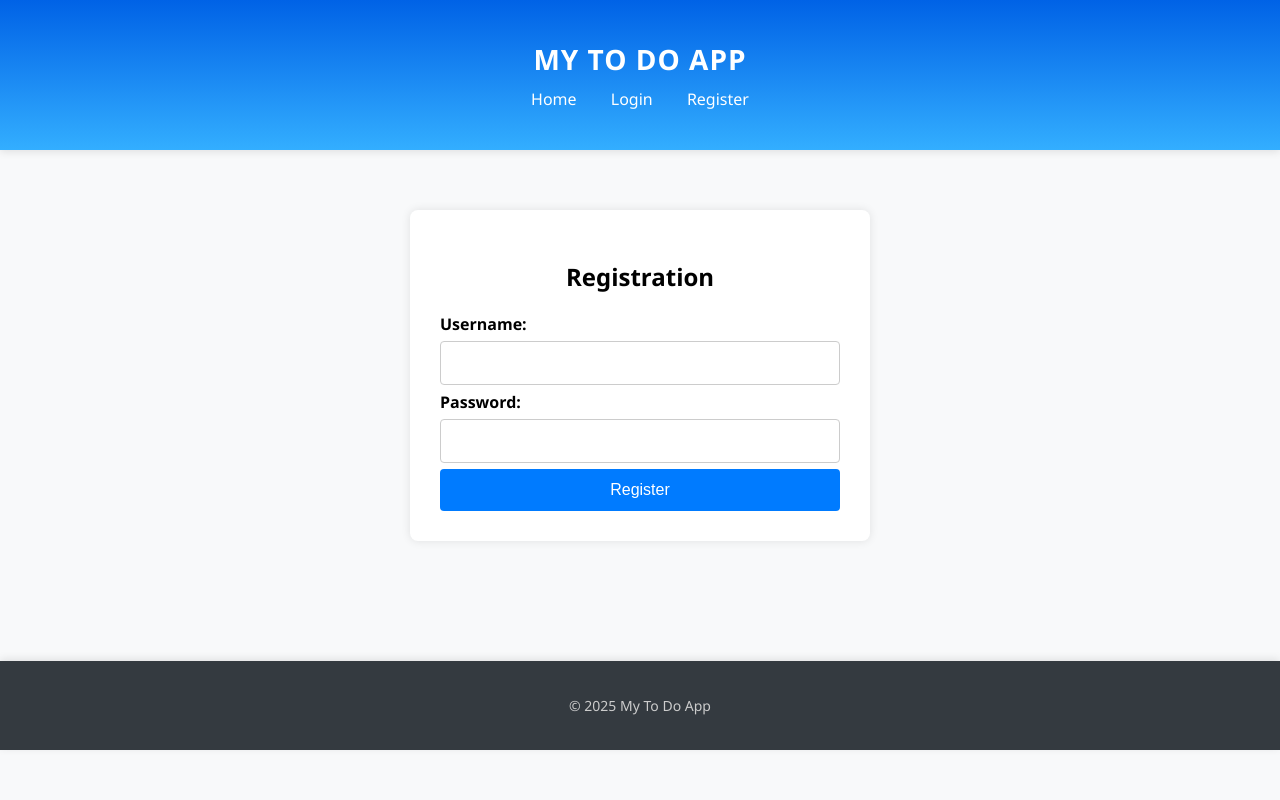
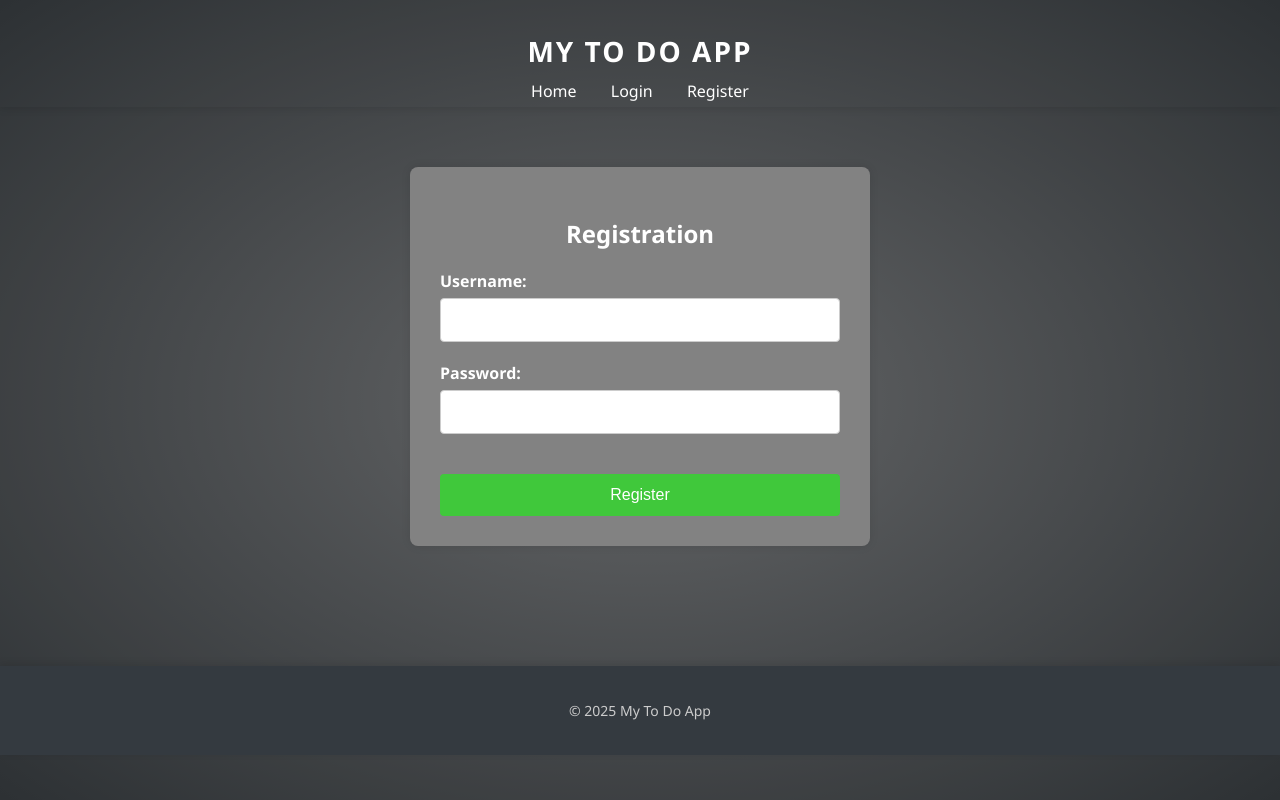
Before and after one commit to rookie-creator/TO-DO-LIST-With-FLASK-, a Flask app: page /register in a window 1280 px wide. Run offline with Flask 3, Linux system fonts and the light colour scheme.

Commit message:
Update style.css

```diff
--- a/app/static/css/style.css
+++ b/app/static/css/style.css
@@ -1,29 +1,43 @@
+body::before {
+    content: "";
+    position: fixed;
+    top: 0; left: 0; right: 0; bottom: 0;
+    background: rgba(0, 0, 0, 0.5);  /* dark overlay */
+    z-index: -1;
+}
+
 body{
     margin :0;
-    font-family: "Segoe UI",'Segoe UI', Tahoma, Geneva, Verdana, sans-serif;
-    background: #f8f9fa;
+    background: radial-gradient(ellipse at center, #cbced1 0%, #5a6268 100%);
+    background-size: cover;
+
+    font-family: 'Segoe UI', Tahoma, Geneva, Verdana, sans-serif;
+    color: white;
+    height: 100vh;
 }
 
 .container{
-    max-width: 800px;
+    max-width: 700px;
     margin: auto;
     padding: 20px;
 
+
 }
 
-header{
-    background: linear-gradient(#0062E6,#33AeFF);
-    color:white;
-    padding:20px 0;
-    box-shadow: 0 2px 8px rgba(0,0,0,0.1);
+header {
+    height: 83px;
+    color: white;
+    padding: 12px 0;
+    box-shadow: 0 2px 8px rgba(0, 0, 0, 0.1);
 }
 
 header h1 {
     margin: 0;
     font-size: 28px;
     text-align: center;
-    letter-spacing: 1px;
+    letter-spacing: 2px;
 }
+
 
 nav{
     text-align: center;
@@ -64,15 +78,16 @@ footer p {
 
 .flash.success{color:green;}
 .flash.danger{color: red;}
-.flash.info{color:blue;}
+.flash.info{color:rgb(228, 228, 228);}
 
 /* login*/
 
 .login-box {
     max-width: 400px;
+
     margin: 40px auto;
     padding: 30px;
-    background-color: white;
+    background-color: rgb(130, 130, 130);
     border-radius: 8px;
     box-shadow: 0 0 10px rgba(0,0,0,0.1);
 
@@ -85,9 +100,10 @@ footer p {
 }
 
 .form-group label{
-    display: block;
+    display: inline-block;
     font-weight: bold;
     margin-bottom: 6px;
+
 
 }
 
@@ -98,12 +114,13 @@ footer p {
     border-radius: 4px;
     border: 1px solid #ccc;
     box-sizing: border-box;
-    margin-bottom: 6px;
+    margin-bottom: 20px;
+    display: inline-block;
 
 }
 
 .btn{
-    background-color: #007bff;
+    background-color: #40c83b;
     color: white;
     border: none;
     padding: 12px;
@@ -111,16 +128,17 @@ footer p {
     font-size: 16px;
     border-radius: 4px;
     cursor: pointer;
+    margin-top: 20px;
 }
 
 .btn:hover {
-    background-color: #0056b3;
+    background-color: #57e947;
 }
 
 .task-box {
-    max-width: 700px;
+    max-width: 800px;
     margin: 40px auto;
-    background-color: white;
+    background-color: rgb(132, 132, 132);
     padding: 25px;
     border-radius: 8px;
     box-shadow: 0 0 10px rgba(0,0,0,0.1);
@@ -135,19 +153,19 @@ footer p {
 
 .task-form input[type="text"] {
     flex: 1;
-    padding: 12px;
+    padding: 12px 20px;
     font-size: 16px;
     border: 1px solid #ccc;
     border-radius: 4px;
 }
 
 .task-form .btn{
-    padding:12px 20px;
-    font-size:16px;
+    padding:12px 30px;
+    font-size:20px;
 }
 
 .task-table {
-    width: 100px;
+    width: 700;
     border-collapse: collapse;
 
 }
@@ -156,11 +174,11 @@ footer p {
 .task-table td {
     text-align: left;
     padding: 12px;
-    border-bottom: 1px solid #ddd;
+    border-bottom: 1px solid #010101;
 }
 
 .task-table th {
-    background-color: #f8f9fa;
+    background-color: #444546;
 }
 
 .btn-delete {
@@ -200,7 +218,7 @@ footer p {
     font-size: 12px;
     padding: 6px 12px;
     border:none;
-    background-color: #6c767d;
+    background-color: #7b6362;
     color: white;
     border-radius: 4px;
     cursor: pointer;
@@ -211,7 +229,7 @@ footer p {
 }
 
 .btn-clear {
-    background-color: #dc3545;
+    background-color: #f00018;
     margin-bottom: 10px;
 }
 
```
